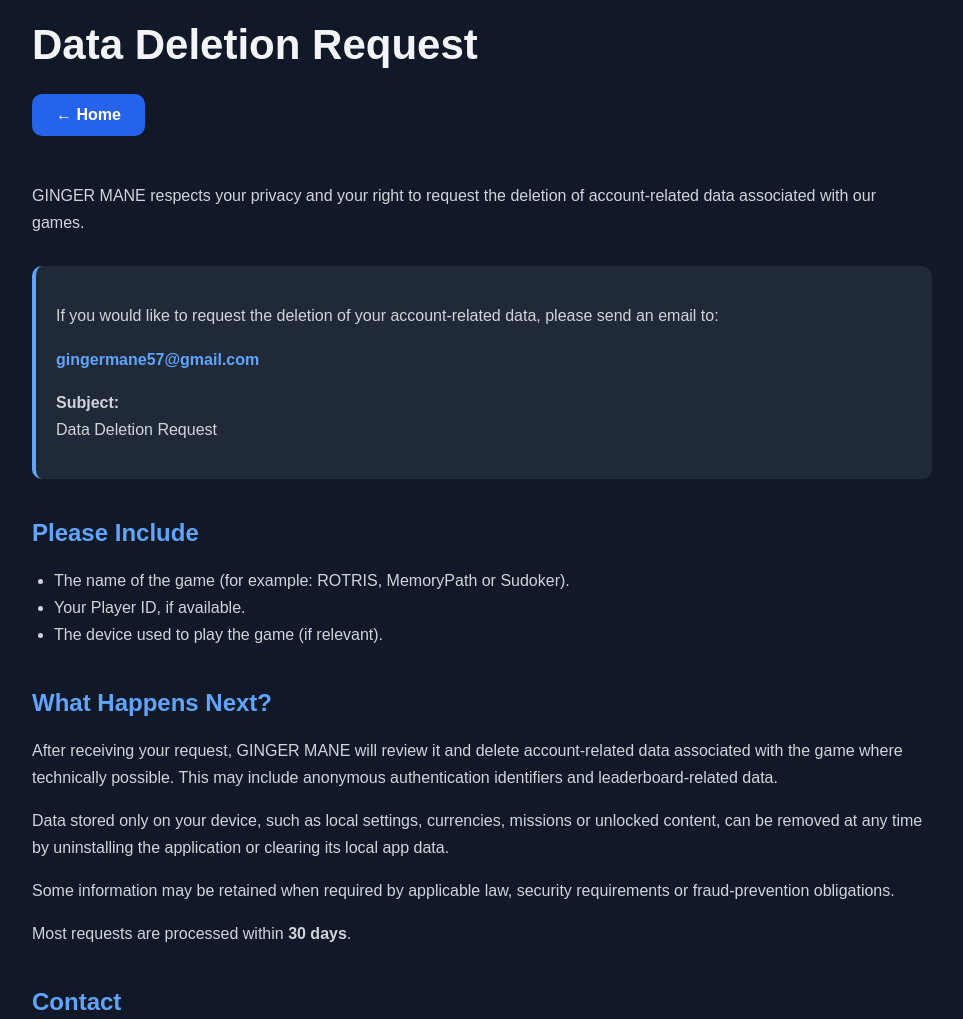
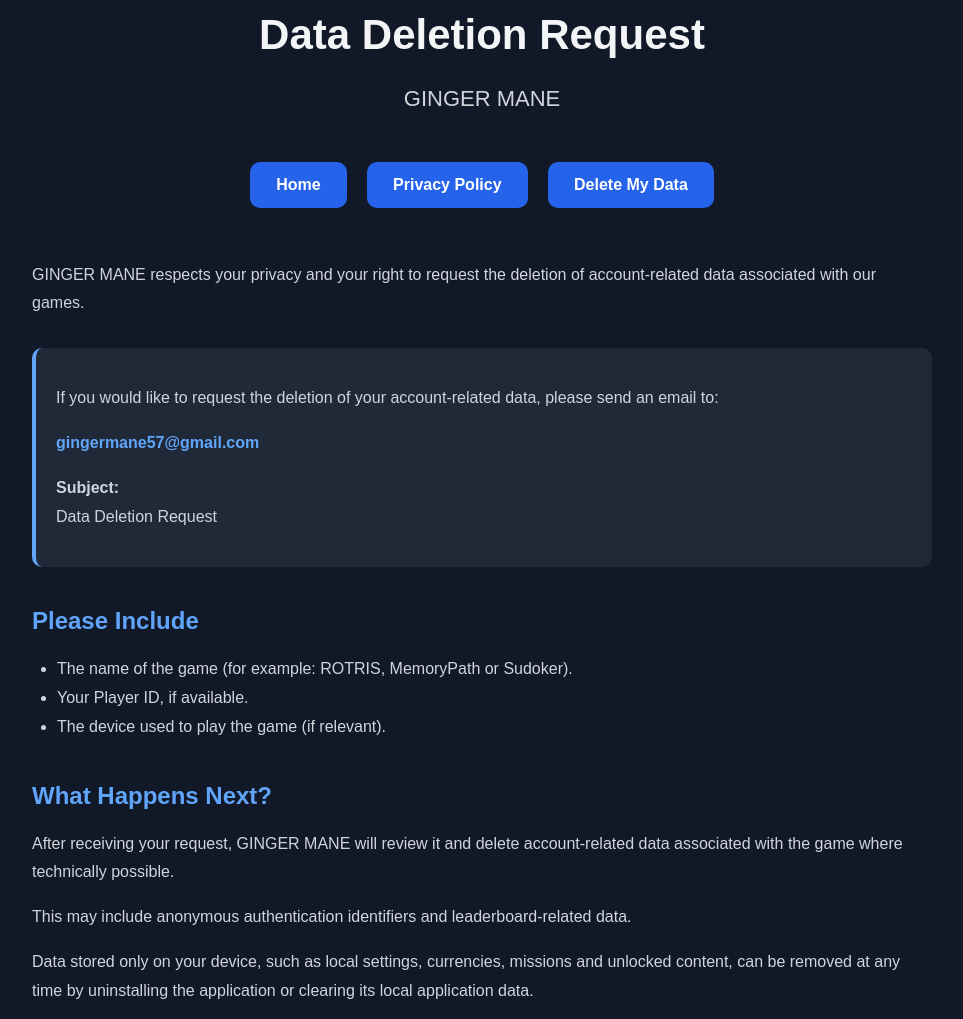
Before and after one commit to gingermane57/gingermane57.github.io, a plain HTML site: page delete-my-data.html in a window 1280 px wide. Shown: the part 273-1292 px from the top of the page, without its empty margins (158-1121 px from the left). Drawn offline with Linux system fonts and the light colour scheme.

Commit message:
Update delete-my-data.html

```diff
--- a/delete-my-data.html
+++ b/delete-my-data.html
@@ -15,12 +15,13 @@
     background:#111827;
     color:#f3f4f6;
     margin:0;
+    padding:40px;
+    text-align:center;
 }
 
 .container{
     max-width:900px;
     margin:auto;
-    padding:50px 30px;
 }
 
 .logo{
@@ -31,63 +32,110 @@
 
 h1{
     font-size:42px;
-    margin:0 0 10px 0;
+    margin:0;
 }
 
 h2{
     margin-top:40px;
     color:#60a5fa;
+    text-align:left;
+}
+
+.subtitle{
+    margin-top:20px;
+    color:#d1d5db;
+    font-size:22px;
+}
+
+.nav{
+    margin:35px 0 45px 0;
+}
+
+.nav a{
+
+    display:inline-block;
+    margin:8px;
+    padding:14px 26px;
+
+    background:#2563eb;
+
+    color:white;
+
+    text-decoration:none;
+
+    border-radius:10px;
+
+    font-weight:bold;
+
+    transition:0.2s;
+
+}
+
+.nav a:hover{
+
+    background:#3b82f6;
+
+}
+
+.content{
+
+    text-align:left;
+
 }
 
 p,li{
-    line-height:1.7;
+
+    line-height:1.8;
     color:#d1d5db;
+
 }
 
 ul{
-    padding-left:22px;
+
+    padding-left:25px;
+
 }
 
 a{
+
     color:#60a5fa;
+
     text-decoration:none;
+
 }
 
 a:hover{
+
     text-decoration:underline;
-}
 
-.home-button{
-    display:inline-block;
-    margin-top:15px;
-    margin-bottom:30px;
-    padding:12px 24px;
-    background:#2563eb;
-    color:white;
-    border-radius:10px;
-    text-decoration:none;
-    font-weight:bold;
-}
-
-.home-button:hover{
-    background:#3b82f6;
-    text-decoration:none;
 }
 
 .box{
+
     background:#1f2937;
+
     border-left:4px solid #60a5fa;
+
+    border-radius:10px;
+
     padding:20px;
-    border-radius:10px;
+
     margin:30px 0;
+
 }
 
 .footer{
-    margin-top:60px;
+
+    margin-top:70px;
+
+    padding-top:25px;
+
     border-top:1px solid #374151;
-    padding-top:20px;
+
     color:#9ca3af;
+
     font-size:14px;
+
 }
 
 </style>
@@ -102,9 +150,21 @@
 
 <h1>Data Deletion Request</h1>
 
-<a class="home-button" href="index.html">
-← Home
-</a>
+<p class="subtitle">
+GINGER MANE
+</p>
+
+<div class="nav">
+
+<a href="index.html">Home</a>
+
+<a href="privacy-policy.html">Privacy Policy</a>
+
+<a href="delete-my-data.html">Delete My Data</a>
+
+</div>
+
+<div class="content">
 
 <p>
 GINGER MANE respects your privacy and your right to request the deletion of account-related data associated with our games.
@@ -134,19 +194,27 @@
 <h2>Please Include</h2>
 
 <ul>
+
 <li>The name of the game (for example: ROTRIS, MemoryPath or Sudoker).</li>
+
 <li>Your Player ID, if available.</li>
+
 <li>The device used to play the game (if relevant).</li>
+
 </ul>
 
 <h2>What Happens Next?</h2>
 
 <p>
-After receiving your request, GINGER MANE will review it and delete account-related data associated with the game where technically possible. This may include anonymous authentication identifiers and leaderboard-related data.
+After receiving your request, GINGER MANE will review it and delete account-related data associated with the game where technically possible.
 </p>
 
 <p>
-Data stored only on your device, such as local settings, currencies, missions or unlocked content, can be removed at any time by uninstalling the application or clearing its local app data.
+This may include anonymous authentication identifiers and leaderboard-related data.
+</p>
+
+<p>
+Data stored only on your device, such as local settings, currencies, missions and unlocked content, can be removed at any time by uninstalling the application or clearing its local application data.
 </p>
 
 <p>
@@ -160,19 +228,31 @@
 <h2>Contact</h2>
 
 <p>
+
 <strong>Developer</strong><br>
+
 GINGER MANE
+
 </p>
 
 <p>
+
 <strong>Email</strong><br>
+
 <a href="mailto:gingermane57@gmail.com">
+
 gingermane57@gmail.com
+
 </a>
+
 </p>
 
+</div>
+
 <div class="footer">
+
 © 2026 GINGER MANE. All rights reserved.
+
 </div>
 
 </div>
```
